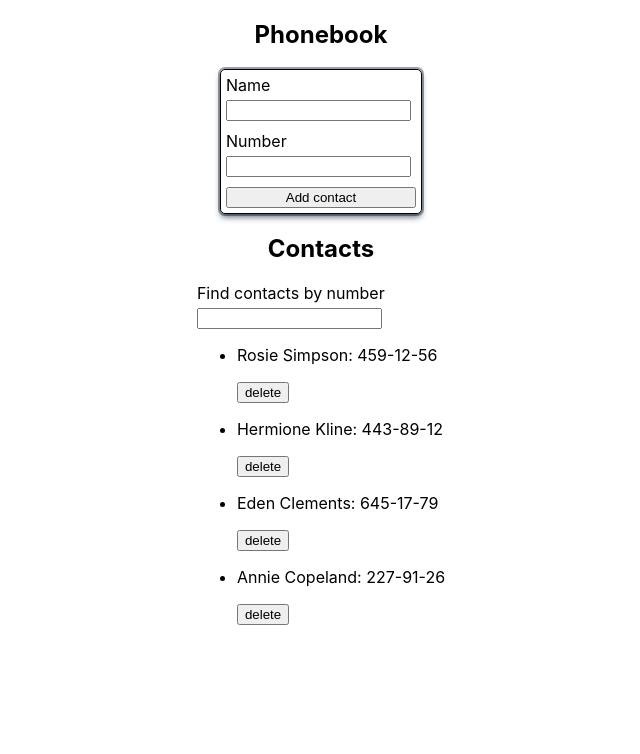
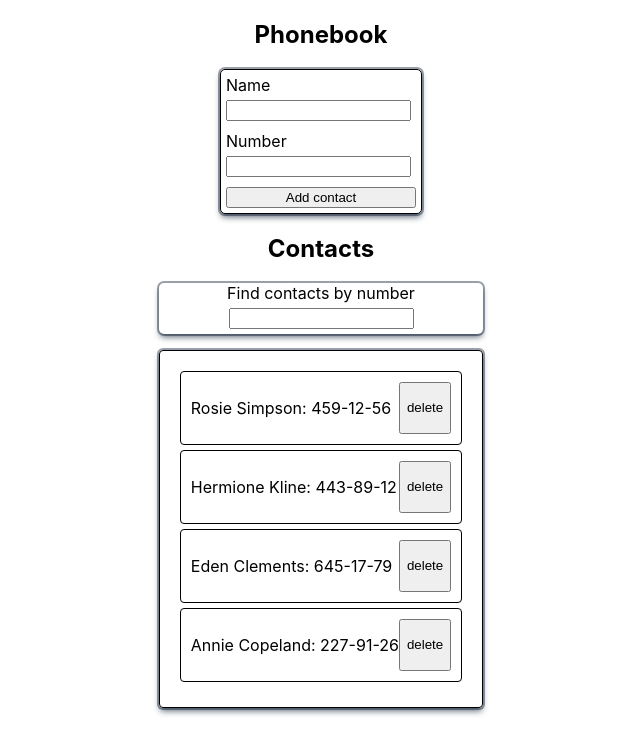
Before and after one commit to VinokurovAleksandr/react-hw-08-phonebook, a React (Create React App) app: page / in a window 1280 px wide. Shown: the top 754 px of the page, without its empty margins (319-959 px from the left). Built offline with nearby package versions, Linux system fonts and the light colour scheme.

Commit message:
finish style

```diff
--- a/src/components/ContactList/ContactList.jsx
+++ b/src/components/ContactList/ContactList.jsx
@@ -3,14 +3,17 @@ import style from './contactList.module.css'
 
 const ContactList = ({ visibleCont,deliteContacts }) => {
     return (
-        <ul>
+        <ul
+        className={style.list}>
             {visibleCont.map(
                 ({ name,
                     id,
-                    number }) => <li key={id}><p>
+                    number }) => <li
+                        className={style.item}
+                        key={id}><p>
                         {name}: {number}
                     </p>
-                        <button onClick={() => deliteContacts(id)}>delete</button>
+                        <button className='btn' onClick={() => deliteContacts(id)}>delete</button>
                     </li>)}
 
         </ul>
--- a/src/components/ContactList/contactList.module.css
+++ b/src/components/ContactList/contactList.module.css
@@ -0,0 +1,38 @@
+.list{
+    display: flex;
+    justify-content: center;
+    flex-direction: column;
+    border: 1px solid #000000;
+    padding: 20px;
+    border-radius: 4px;
+    list-style: none;
+    box-shadow: rgba(6, 24, 44, 0.4) 0px 0px 0px 2px, rgba(6, 24, 44, 0.65) 0px 4px 6px -1px, rgba(255, 255, 255, 0.08) 0px 1px 0px inset;
+}
+
+.btn{
+    /* text-decoration: none; */
+    cursor: pointer;
+    width: 90px;
+    font-weight: bold;
+    color: #000000;
+    border: 1px solid #000000;
+    border-radius: 4px;
+    background: #ffffff;
+}
+
+.Btn_list {
+    background: #267bef;
+    color: #FFFFFF;
+    border: none;
+}
+
+.item {
+    display: flex;
+    justify-content: space-between;
+    background-color: #FFFFFF;
+    border: 1px solid #000000;
+    padding: 10px;
+    border-radius: 4px;
+    margin-bottom: 5px;
+
+}
--- a/src/components/Filter/Filter.jsx
+++ b/src/components/Filter/Filter.jsx
@@ -1,9 +1,11 @@
 import React from 'react';
-
+import style from './style.module.css';
 
 const Filter = ({ value, onChange }) => {
     return (
-         <label type='name'
+        <label
+            className={style.find_contacts}
+        type='name'
         value={value}
         onChange={onChange}
     >Find contacts by number
--- a/src/components/Filter/style.module.css
+++ b/src/components/Filter/style.module.css
@@ -1,6 +1,16 @@
-.phonebook {
+/* .phonebook {
     display: flex;
     justify-content: center;
 
 
+} */
+
+.find_contacts {
+    display: flex;
+    flex-direction: column;
+    justify-content: center;
+    align-items: center;
+    box-shadow: rgba(6, 24, 44, 0.4) 0px 0px 0px 2px, rgba(6, 24, 44, 0.65) 0px 4px 6px -1px, rgba(255, 255, 255, 0.08) 0px 1px 0px inset;
+    padding-bottom: 5px;
+    border-radius: 5px;
 }
```
Also changed, not shown: src/components/App.jsx (+0 -26 lines).
